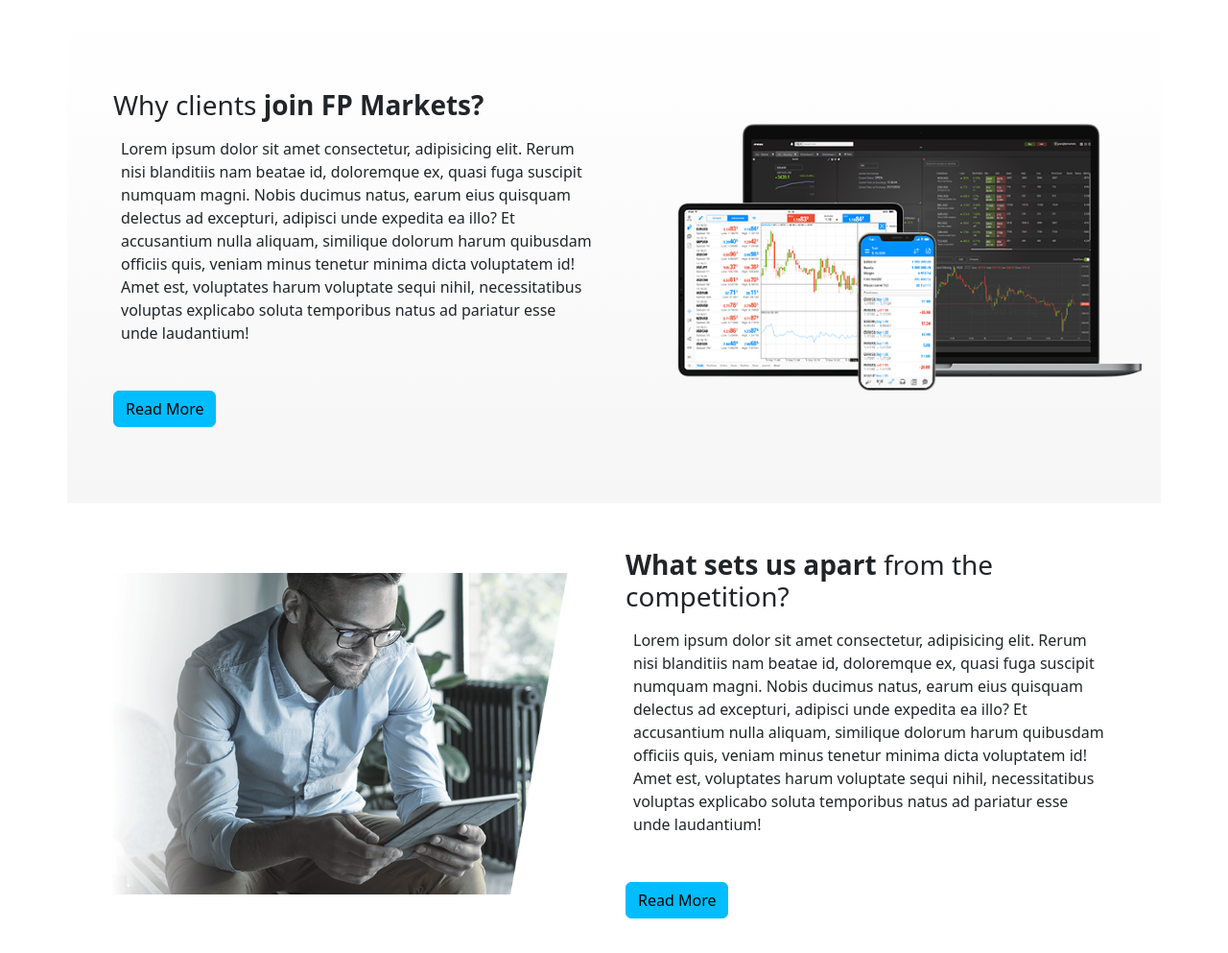
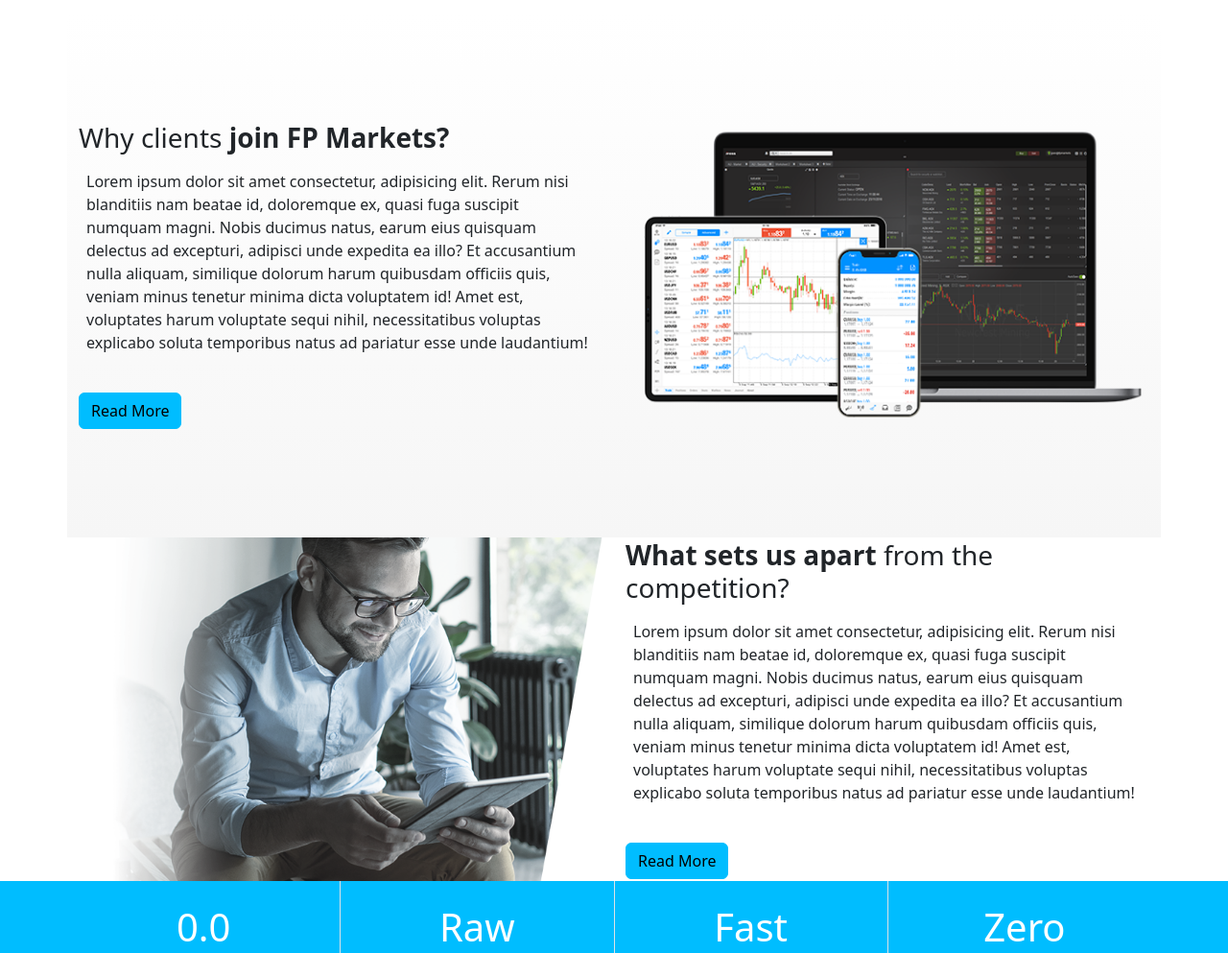
Before and after one commit to agorakis/Responsive-Page-Html-Bootstrap, a website: page index.html in a window 1280 px wide. Shown: the part 180-1173 px from the top of the page at 96% size. Drawn offline with nearby package versions, Linux system fonts and the light colour scheme.

Commit message:
Fix padding issue in the first 3 sections

```diff
--- a/index.html
+++ b/index.html
@@ -107,7 +107,7 @@
   <section class="pt-4">
       <div class="container" style="background-image: linear-gradient(to bottom, rgb(255, 255, 255) , rgb(246, 246, 246));">
         <div class="row align-items-center justify-content-between">
-          <div class="col-lg p-5">
+          <div class="col-lg">
             <h3>Why clients <span class="fw-bolder">join FP Markets?</span></h3>
              <p class="p-2">
               Lorem ipsum dolor sit amet consectetur, adipisicing elit. Rerum nisi blanditiis nam beatae id, doloremque ex,
@@ -116,7 +116,7 @@
                minima dicta voluptatem id! Amet est, voluptates harum voluptate sequi nihil, necessitatibus voluptas explicabo soluta
                temporibus natus ad pariatur esse unde laudantium!
               </p>
-            <a href="#" class="btn btn-primary mt-4">
+            <a href="#" class="btn btn-primary mt-3">
               <i class="bi bi-chevron-right"></i> Read More
             </a>
           </div>
@@ -136,7 +136,7 @@
               <img src="./images/customer.png" class="img-fluid" alt="" />
             </div>
 
-            <div class="col-lg p-5">
+            <div class="col-lg">
               <h3><span class="fw-bolder">What sets us apart</span> from the competition?</h3>
                <p class="p-2">
                 Lorem ipsum dolor sit amet consectetur, adipisicing elit. Rerum nisi blanditiis nam beatae id, doloremque ex,
@@ -145,13 +145,13 @@
                  minima dicta voluptatem id! Amet est, voluptates harum voluptate sequi nihil, necessitatibus voluptas explicabo soluta
                  temporibus natus ad pariatur esse unde laudantium!
                </p>
-              <a href="#" class="btn btn-primary mt-4">
+              <a href="#" class="btn btn-primary mt-3">
                 <i class="bi bi-chevron-right"></i> Read More
               </a>
             </div>
           </div>
         </div>
-      </section>
+    </section>
 
       <!-- Blue Section -->
       <section class="bg-primary text-light text-center">
```
